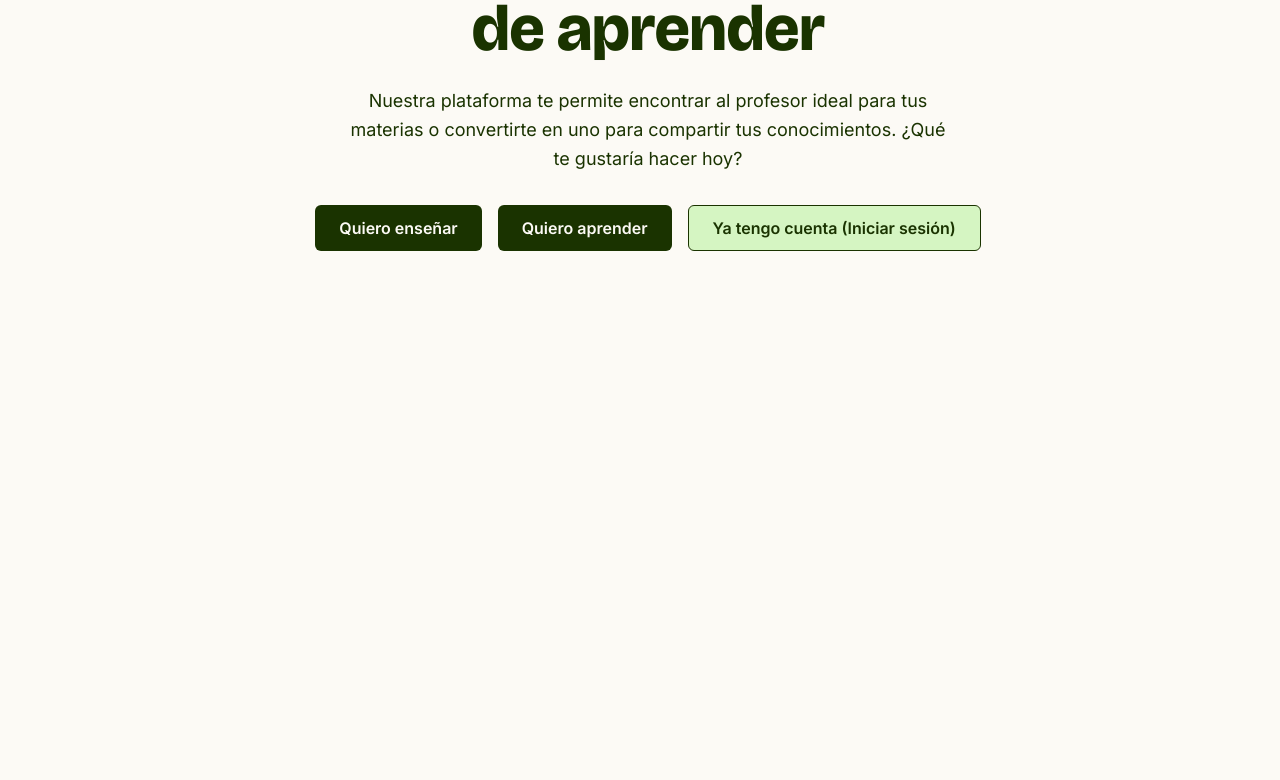
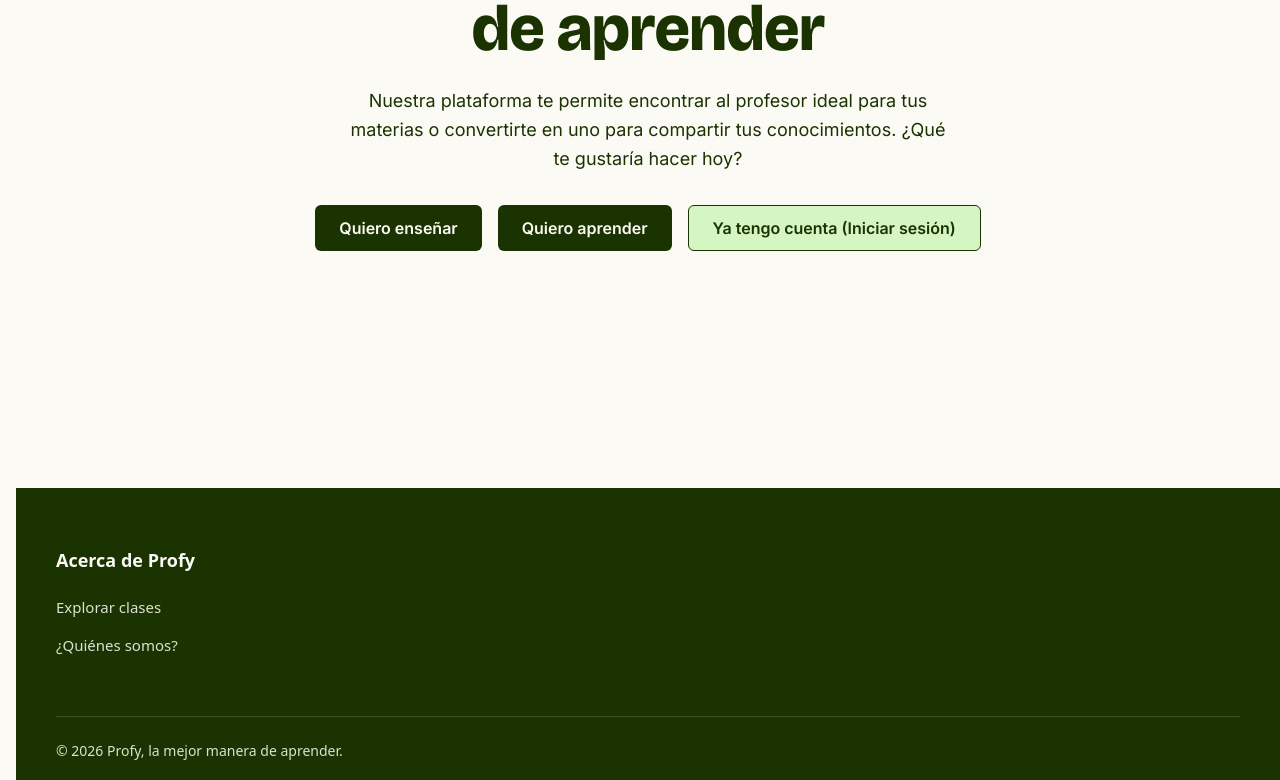
Before and after one commit to reniturani/proyecto-final-integrador, a React app in the folder frontend/: page / in a window 1280 px wide. Shown: the part 370-1150 px from the top of the page. Before the commit the page ends 938 px from the top, so only its background shows below. Built offline with nearby package versions, Linux system fonts and the light colour scheme; the HTML template or start-up script is replaced by a standard one.

Commit message:
cree el footer con sus respectivos botones

```diff
--- a/frontend/src/App.jsx
+++ b/frontend/src/App.jsx
@@ -10,7 +10,7 @@ import Estudiantes from './pages/Estudiantes'
 import RegistroEstudiante from './pages/RegistroEstudiante.jsx'
 import RegistroProfesor from './pages/RegistroProfesor.jsx'
 import QuienesSomos from './pages/QuienesSomos'
-
+import Footer from './components/Footer'
 
 import './App.css'
 
@@ -38,6 +38,7 @@ function App() {
         {paginaActual === 'Profesores' && <Profesores />}
         {paginaActual === 'Materias' && <Materias />}
         {paginaActual === 'Estudiantes' && <Estudiantes />}
+        <Footer onNavegar={setPaginaActual} />
       </div>
     </div>
   )
--- /dev/null
+++ b/frontend/src/components/Footer.jsx
@@ -0,0 +1,55 @@
+function Footer({ onNavegar }) {
+    // funcion para cambiar de página y volver arriba de todo automaticamente
+    const irArribaYNavegar = (ruta) => {
+        onNavegar(ruta);
+        window.scrollTo({ top: 0, behavior: 'smooth' }); // Te lleva al techo de la página suavecito
+    };
+
+    // funcion para ir a "quienes somos" y bajar especificamente hasta "¿como funciona?"
+    const irAComoFunciona = () => {
+        onNavegar('Quiénes somos');
+
+        setTimeout(() => {
+        const seccion = document.getElementById('como-funciona');
+        if (seccion) {
+            seccion.scrollIntoView({ behavior: 'smooth', block: 'start' });
+        }
+        }, 100);
+    };
+
+    return (
+        <footer style={{
+        background: 'var(--color-primary)',
+        color: 'var(--color-background)',
+        padding: '60px 40px 20px',
+        marginTop: '80px',
+        width: '100%',
+        boxSizing: 'border-box', // Evita que el padding rompa el ancho
+        fontFamily: 'system-ui, -apple-system, sans-serif'
+        }}>
+        <div style={{ maxWidth: '1200px', margin: '0 auto' }}>
+
+            <div>
+            <h3 style={{ margin: '0 0 24px', fontSize: '18px', fontWeight: 'bold', color: 'var(--color-background)' }}>Acerca de Profy</h3>
+            <ul style={{ listStyle: 'none', padding: 0, margin: 0, display: 'flex', flexDirection: 'column', gap: '16px' }}>
+                <li>
+                <button onClick={() => irArribaYNavegar('Aprender')} style={{ background: 'none', border: 'none', color: '#d9e2cf', cursor: 'pointer', padding: 0, fontSize: '15px', textAlign: 'left' }}>Explorar clases</button>
+                </li>
+                <li>
+                <button onClick={() => irArribaYNavegar('Quiénes somos')} style={{ background: 'none', border: 'none', color: '#d9e2cf', cursor: 'pointer', padding: 0, fontSize: '15px', textAlign: 'left' }}>¿Quiénes somos?</button>
+                </li>
+            </ul>
+            </div>
+
+            <div style={{ margin: '60px auto 0', paddingTop: '24px', borderTop: '1px solid rgba(255,255,255,0.15)', textAlign: 'left' }}>
+            <p style={{ margin: 0, color: '#d9e2cf', fontSize: '14px' }}>
+                © 2026 Profy, la mejor manera de aprender.
+            </p>
+            </div>
+
+        </div>
+        </footer>
+    )
+}
+
+export default Footer
--- a/frontend/src/pages/Aprender.jsx
+++ b/frontend/src/pages/Aprender.jsx
@@ -53,7 +53,7 @@ function Aprender() {
         <main className="page-container">
             <section className="aprender-header">
                 <h1 className="page-title">
-                    ¿Qué quieres <span className="highlight">aprender?</span>
+                    ¿Qué queres <span className="highlight">aprender?</span>
                 </h1>
 
                 <p>Encontrá al profesor ideal para vos.</p>
--- a/frontend/src/pages/QuienesSomos.jsx
+++ b/frontend/src/pages/QuienesSomos.jsx
@@ -29,7 +29,6 @@ function QuienesSomos() {
         {/* mision y vision */}
         <div style={{ display: 'flex', gap: '24px', flexWrap: 'wrap', marginBottom: '60px' }}>
             <div style={{ flex: '1', minWidth: '300px', background: 'var(--color-background)', border: '1px solid var(--color-border)', borderRadius: '18px', padding: '40px' }}>
-            {/* Detalle visual minimalista en lugar de emoji */}
             <div style={{ width: '48px', height: '6px', background: 'var(--color-primary)', borderRadius: '4px', marginBottom: '24px' }}></div>
             <h4 style={{ margin: '0 0 16px', fontSize: '26px', color: 'var(--color-primary)' }}>Nuestra misión</h4>
             <p style={{ margin: 0, color: 'var(--color-text)', lineHeight: '1.6', fontSize: '18px' }}>
@@ -47,7 +46,7 @@ function QuienesSomos() {
         </div>
 
         {/* como funciona*/}
-        <div style={{ marginBottom: '60px' }}>
+            <div id="como-funciona" style={{ marginBottom: '60px', scrollMarginTop: '40px' }}>
             <h4 style={{ textAlign: 'center', fontSize: '32px', color: 'var(--color-primary)', margin: '0 0 50px' }}>¿Cómo funciona Profy?</h4>
             <div style={{ display: 'flex', gap: '24px', flexWrap: 'wrap', justifyContent: 'center' }}>
 
```
